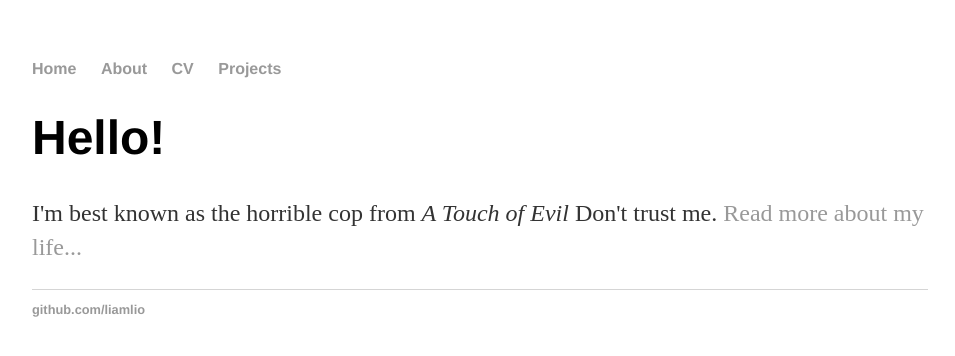
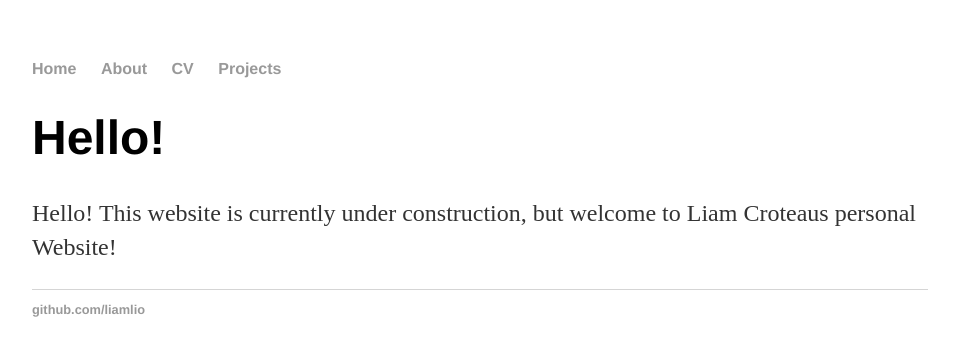
Before and after one commit to liamlio/liamlio.github.io, a Jekyll site: the page built from index.html, in a window 1280 px wide. Shown: the top 356 px of the page, without its empty margins (160-1115 px from the left). Built offline with Jekyll 4.4.1, drawn with Linux system fonts in a browser that asks for light colours.

Commit message:
Update index.html

```diff
--- a/index.html
+++ b/index.html
@@ -4,5 +4,6 @@ title: Liam Croteau
 ---
 <div class="blurb">
 	<h1>Hello!</h1>
-	<p>I'm best known as the horrible cop from <em>A Touch of Evil</em> Don't trust me. <a href="/about">Read more about my life...</a></p>
+	<p> Hello! This website is currently under construction,
+		but welcome to Liam Croteaus personal Website!</p>
 </div><!-- /.blurb -->
```
